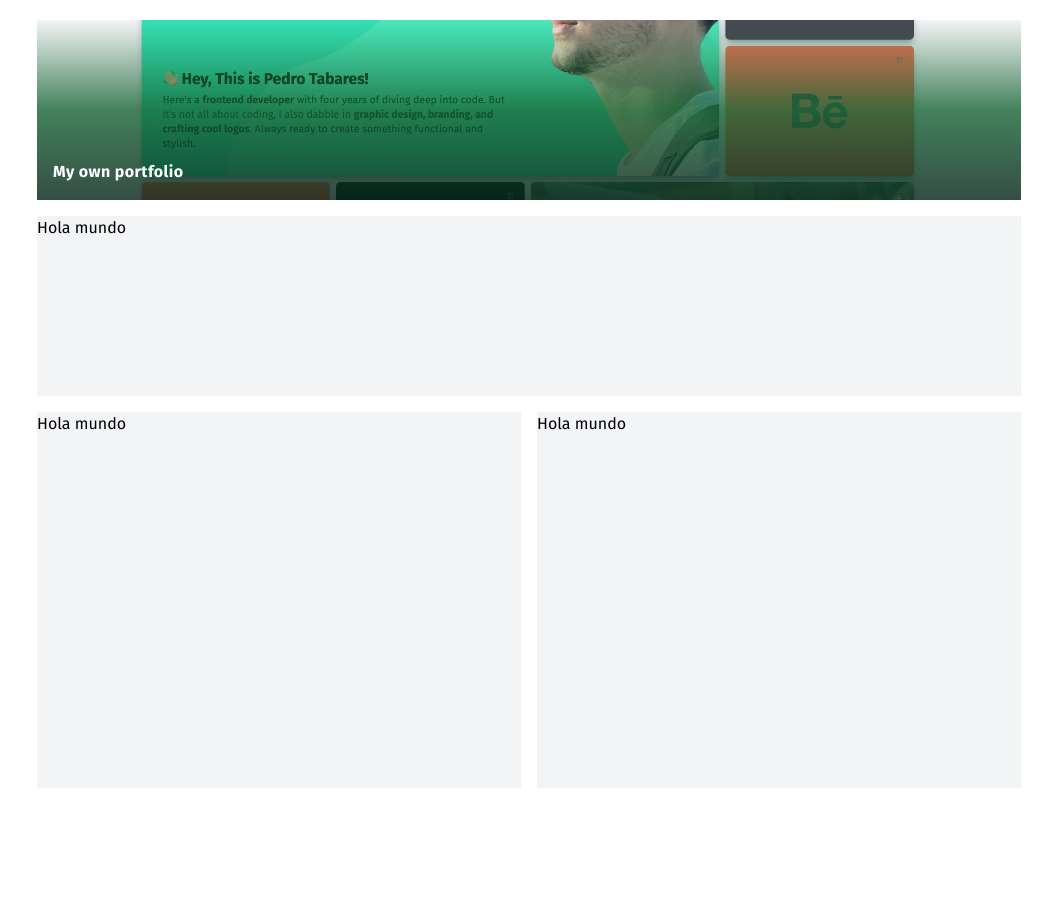
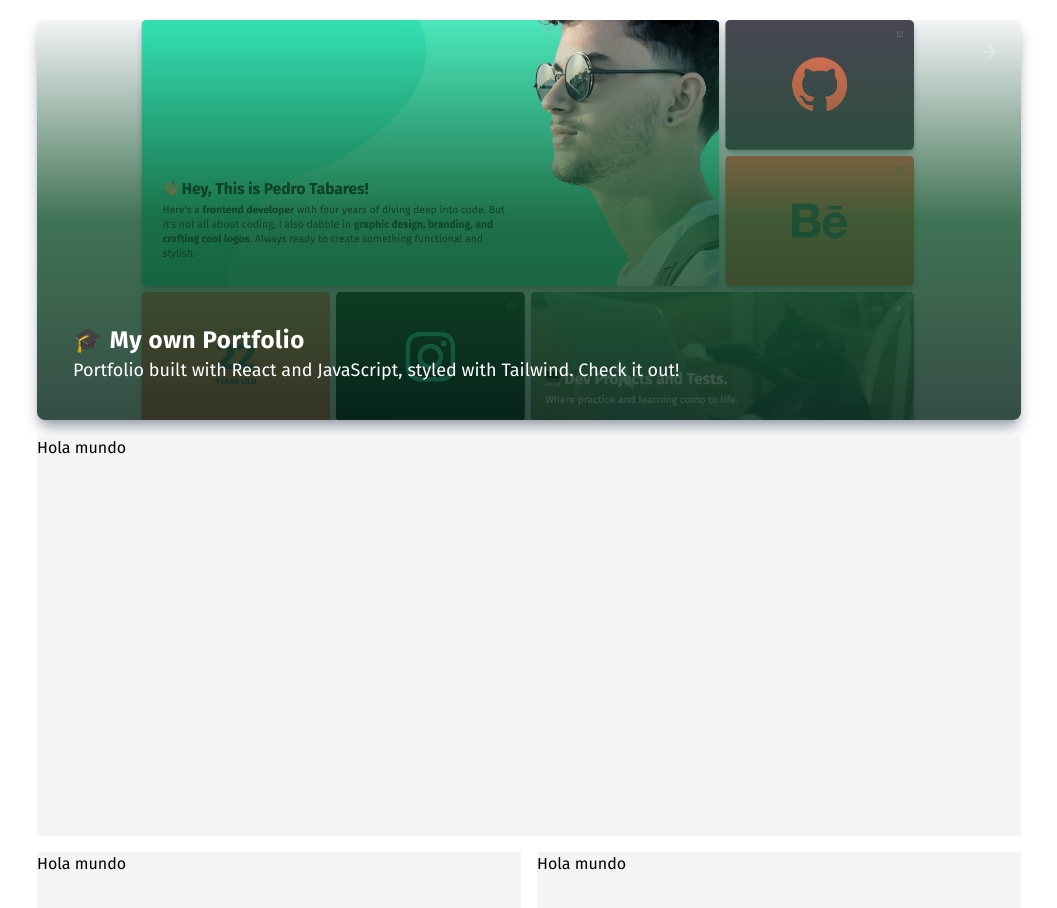
Before and after one commit to Tabares7/PORTFOLIO-Pedro_Tabares, a React (Vite) app in the folder portfolio/: page /projects in a window 1280 px wide. Shown: the top 908 px of the page, without its empty margins (111-1168 px from the left). Built offline with nearby package versions, Linux system fonts and the light colour scheme.

Commit message:
Project Portfolio Ready

```diff
--- a/portfolio/src/assets/components/DevProjectsGrid.jsx
+++ b/portfolio/src/assets/components/DevProjectsGrid.jsx
@@ -5,7 +5,7 @@ const DevProjectsGrid = () => {
   return (
     <div className="lg:w-4/5 mx-auto w-full p-5">
       <div className="grid grid-cols-2 grid-rows-8 gap-4 ">
-        <div className="col-span-2 row-span-1 bg-gray-100 text-black min-h-[180px]">
+        <div className="col-span-2 row-span-1 bg-gray-100 text-black min-h-[180px] rounded-lg shadow-lg shadow-gray-400 overflow-hidden md:min-h-[400px]">
           <PortfolioProject/>
         </div>
         <div className="col-span-2 row-span-1 bg-gray-100 text-black min-h-[180px]">
--- a/portfolio/src/assets/components/projects/PortfolioProject.jsx
+++ b/portfolio/src/assets/components/projects/PortfolioProject.jsx
@@ -1,16 +1,24 @@
 import React from "react";
 import portfolio from "../../img/portfolio-ss.png";
+import {BiRightArrowAlt} from "react-icons/bi"
+import { Link } from "react-router-dom";
 
 const PortfolioProject = () => {
   return (
+   <Link to="https://github.com/Tabares7/PORTFOLIO-Pedro_Tabares">
     <div
       className="h-full relative bg-center bg-cover cursor-pointer"
       style={{ backgroundImage: `url(${portfolio})` }}
     >
-        <div className="absolute z-10 bg-gradient-to-t from-darkgrenn via-green-800 to-transparent w-full h-full opacity-80">
+        <div className="duration-150 absolute z-10 bg-gradient-to-t from-darkgrenn via-green-900 to-transparent w-full h-full opacity-80 hover:opacity-95">
         </div>
-        <h2 className="absolute text-white bottom-4 left-4 z-20 font-bold tracking-wide"> My own portfolio</h2>
+        <div className="absolute text-white bottom-2 left-2 z-20 p-2 md:bottom-5 md:left-5 md:p-4">
+        <h2 className=" font-bold tracking-wide md:text-2xl">🎓 My own Portfolio</h2>
+        <p className="text-sm md:text-lg">Portfolio built with React and JavaScript, styled with Tailwind. Check it out!</p>
+        </div>
+        <div className="absolute top-5 right-5  text-white md:text-2xl text-lg"><BiRightArrowAlt/></div>
     </div>
+   </Link>
   );
 };
 
```
